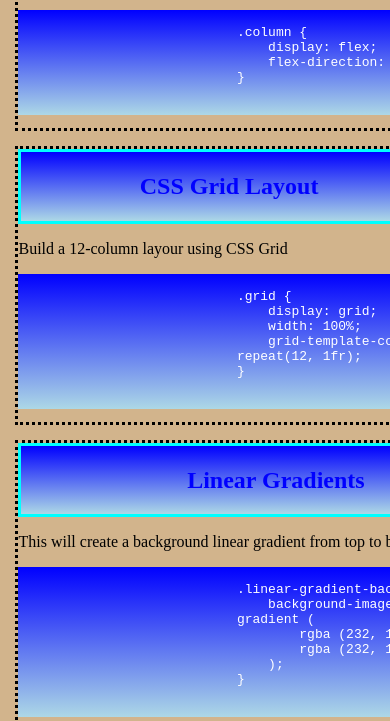
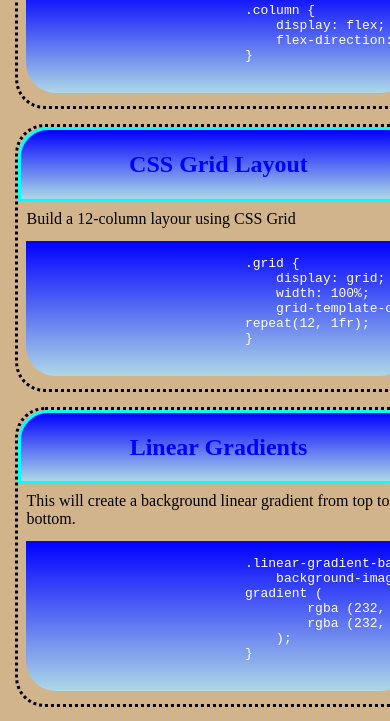
Before and after one commit to JWLeamy/CSS-cheat, a plain HTML site: page index.html in a window 390 px wide. Shown: the part 572-1293 px from the top of the page. Drawn offline with Linux system fonts and the light colour scheme.

Commit message:
Added flexbox elements and more variable in css

```diff
--- a/assets/css/style.css
+++ b/assets/css/style.css
@@ -4,6 +4,9 @@
     --border-color: aqua;
     --code-color: white;
     --background: tan;
+    --card-margin-value: 2%;
+    --card-border-radius: 30px 30px;
+    --card-border-no-radius: 0px 0px;
 }
 
 body {
@@ -20,10 +23,15 @@ main {
 }
 
 .card {
-    flex: 1 0 0;
+    flex: 0 0 400px;
+    width: 30%;
     border-style: dotted;
     margin: 2%;
+    border-radius: var(--card-border-radius) var(--card-border-radius);
 
+}
+.card p {
+    margin: var(--card-margin-value);
 }
 
 .title {
@@ -32,10 +40,27 @@ main {
     color: var(--title-color) ;
     border-style: solid;
     border-color: var(--border-color);
+    border-radius: var(--card-border-radius) var(--card-border-no-radius);
 }
 
+
 .code {
+    display: relative;
     background-image: linear-gradient(var(--code-background));
-    color:var(--code-color)
+    color:var(--code-color);
+    margin: var(--card-margin-value);
+    border-radius: var(--card-border-no-radius) var(--card-border-radius);
+}
 
+
+@media screen and (max-width: 992px) {
+    .card{
+        width: 50%;
+    }
 }
+
+@media screen and (max-width: 768px) {
+    .card{
+        width: 100%;
+    }
+}
```
